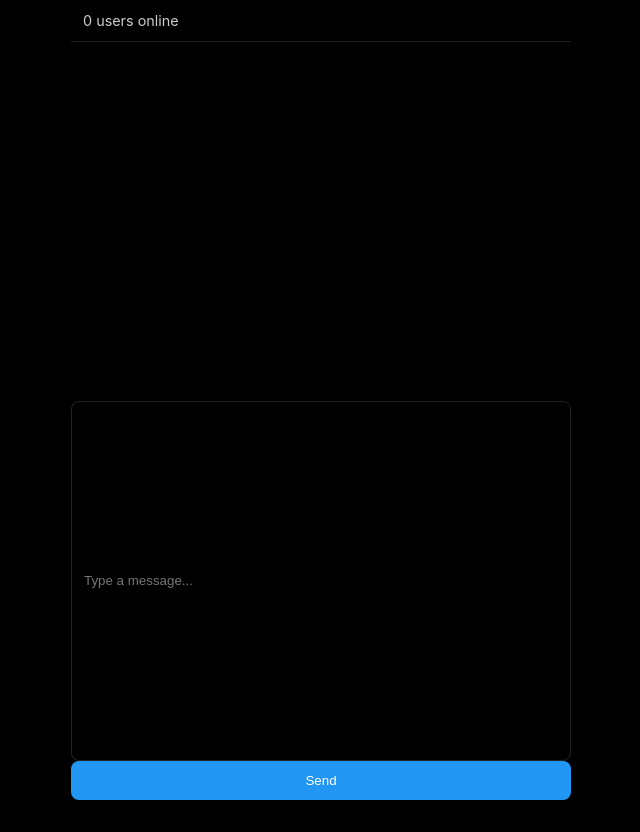
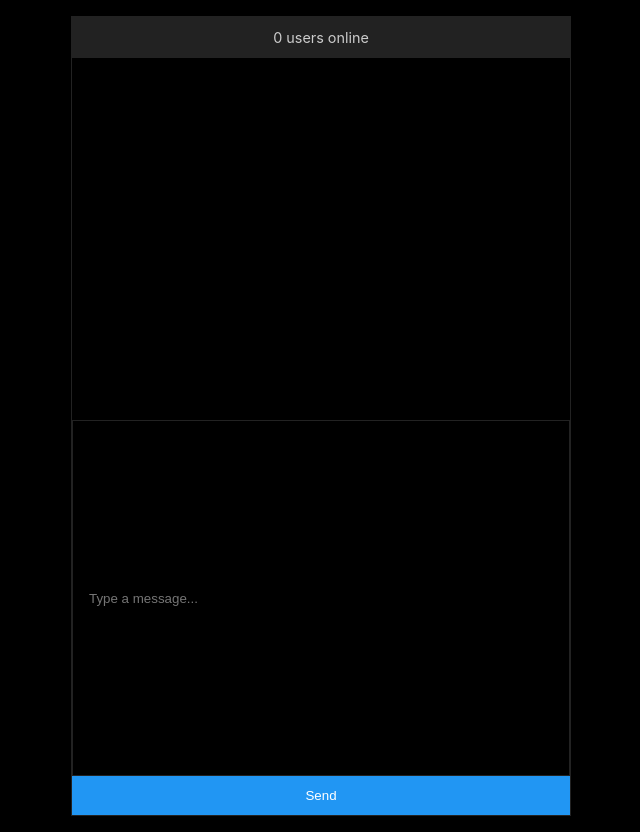
Before and after one commit to nnguyy/live-chat, a website: page public/index.html in a window 1280 px wide. Shown: the whole page, without its empty margins (319-959 px from the left). Before the commit the page ends 800 px from the top, so only its background shows below. Drawn offline with nearby package versions, Linux system fonts and the light colour scheme; no server answers.

Commit message:
manual commit

```diff
--- a/public/style.css
+++ b/public/style.css
@@ -1,9 +1,9 @@
 :root {
   --primary-blue: #2196F3;
-  --background-black: #000;
-  --text-white: #FFF;
-  --input-gray: #111;
-  --border-gray: #222;
+  --background-black: #000000;
+  --text-white: #FFFFFF;
+  --input-gray: #111111;
+  --border-gray: #222222;
 }
 
 * {
@@ -14,43 +14,50 @@
 
 body {
   font-family: 'Inter', sans-serif;
-  background: var(--background-black);
+  background-color: var(--background-black);
   color: var(--text-white);
-  height: 100vh;
-  padding: 0;
+  min-height: 100vh;
+  display: flex;
+  align-items: center;
+  justify-content: center;
+  padding: 1rem;
   overflow: hidden;
 }
 
 #chat-container {
+  width: 100%;
+  max-width: 500px;
   display: flex;
   flex-direction: column;
+  background: #000000;
+  border: 1px solid var(--border-gray);
+  overflow: hidden;
   height: 100vh;
-  max-width: 500px;
-  margin: 0 auto;
-  background: #000;
 }
 
 #online-counter {
-  padding: 12px;
+  padding: 0.75rem;
+  text-align: center;
   font-size: 0.9rem;
-  color: #CCC;
-  border-bottom: 1px solid var(--border-gray);
+  color: #CCCCCC;
+  background: var(--border-gray);
 }
 
 #messages {
+  list-style: none;
+  padding: 1rem;
   flex: 1;
   overflow-y: auto;
-  padding: 12px;
   display: flex;
   flex-direction: column;
-  gap: 8px;
+  gap: 0.5rem;
 }
 
 .message {
-  padding: 12px;
-  max-width: 80%;
-  border-radius: 12px;
+  padding: 0.8rem;
+  max-width: 75%;
   word-break: break-word;
+  line-height: 1.4;
 }
 
 .message.sent {
@@ -60,64 +67,59 @@ body {
 }
 
 .message.received {
-  background: var(--border-gray);
+  background: #222222;
   color: white;
 }
 
 #input-container {
   display: flex;
-  gap: 8px;
-  padding: 12px;
-  border-top: 1px solid var(--border-gray);
+  padding: 0.75rem;
   background: var(--input-gray);
+  gap: 0.5rem;
+  align-items: center;
 }
 
 #message-input {
   flex: 1;
-  padding: 12px;
-  background: #000;
+  padding: 0.75rem 1rem;
+  background: #000000;
   color: var(--text-white);
   border: 1px solid var(--border-gray);
-  border-radius: 8px;
+  outline: none;
 }
 
 #send-button {
   background: var(--primary-blue);
+  border: none;
+  padding: 0.75rem 1rem;
   color: white;
-  border: none;
-  padding: 12px 16px;
-  border-radius: 8px;
   cursor: pointer;
+  flex-shrink: 0;
 }
 
 #messages::-webkit-scrollbar {
-  width: 4px;
+  width: 6px;
 }
 
 #messages::-webkit-scrollbar-thumb {
   background: var(--border-gray);
-  border-radius: 2px;
 }
 
-@media (max-width: 500px) {
+@media (max-width: 600px) {
+  body {
+    padding: 0;
+    height: 100vh;
+    display: flex;
+    align-items: stretch;
+    justify-content: center;
+  }
+
   #chat-container {
-    max-width: 100%;
+    width: 100%;
+    height: 100vh;
   }
 
   #messages {
-    padding: 8px;
-  }
-
-  .message {
-    max-width: 85%;
-    padding: 10px;
-  }
-
-  #input-container {
-    padding: 8px;
-  }
-
-  #message-input {
-    padding: 10px;
+    flex-grow: 1;
   }
 }
```
